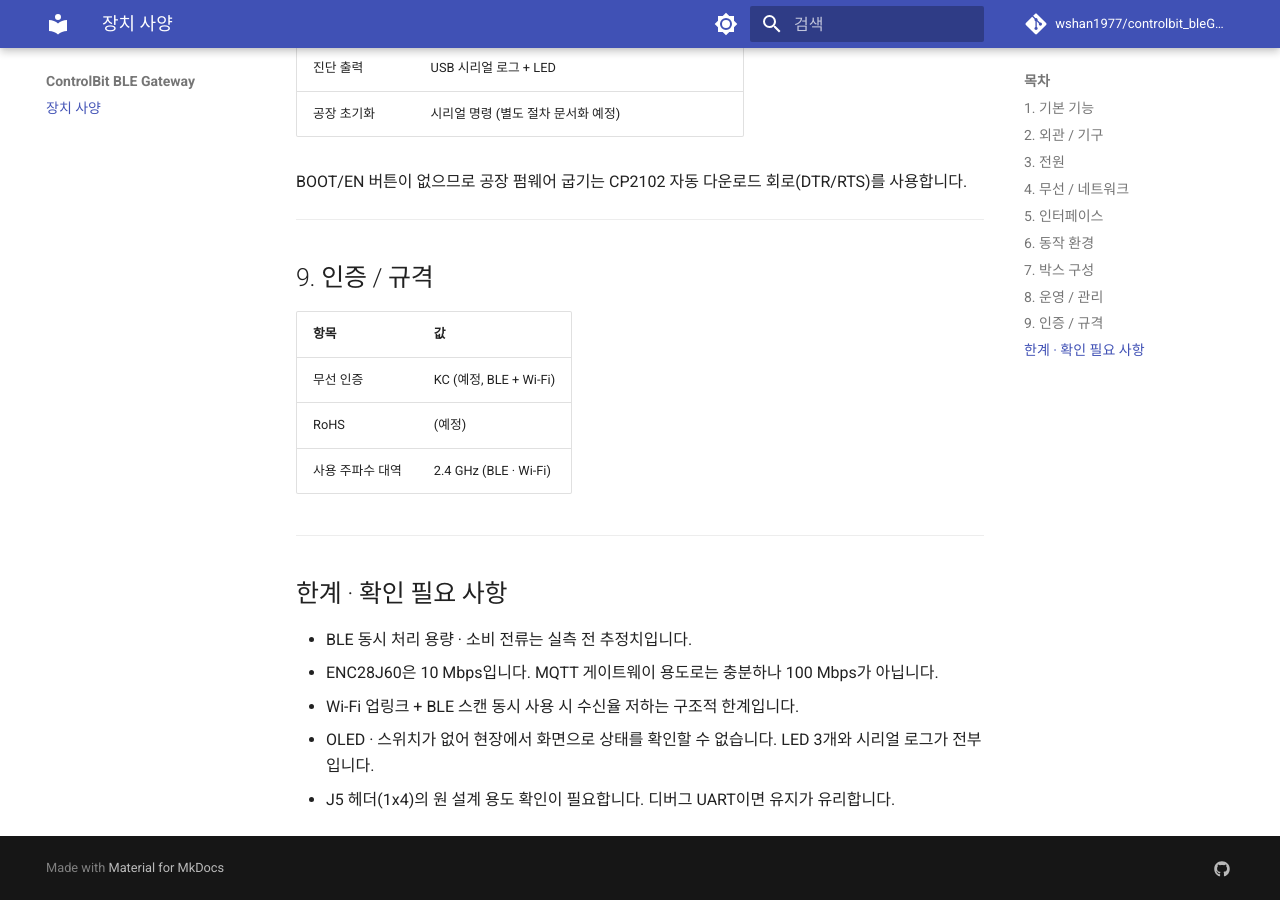
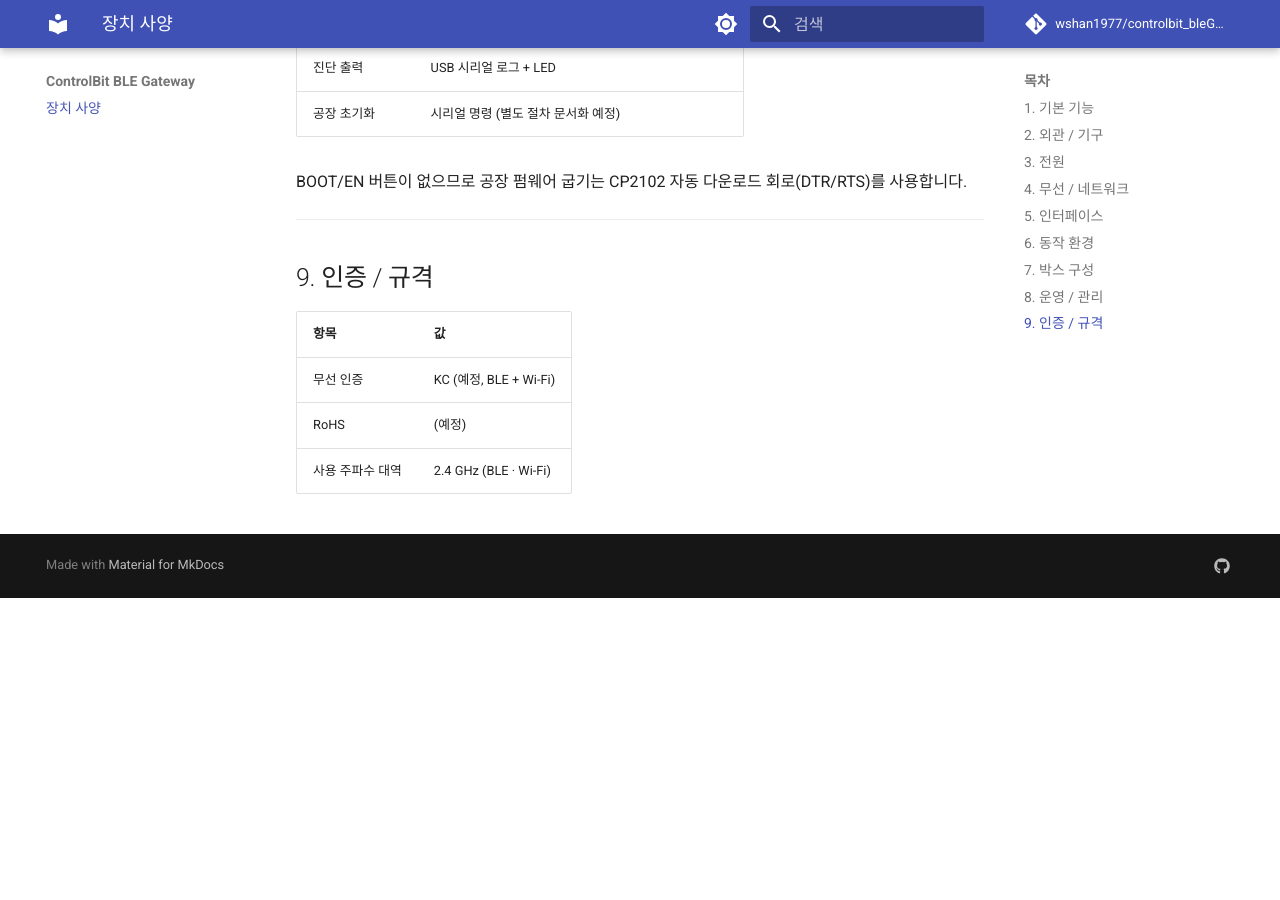
Before and after one commit to wshan1977/controlbit_bleGateWay, an MkDocs documentation site: the page built from doc/index.md, in a window 1280 px wide and 900 px high, scrolled down 3870 px. Built offline with MkDocs 1.6.1 and Material for MkDocs 9.7.7, drawn with Linux system fonts in a browser that asks for light colours; comment, search, counter and statistics services are not loaded; after the commit the page ends 4468 px from its top, so only the background shows below that.

Commit message:
Remove limitations/open-questions section from public spec
Co-Authored-By: Claude Fable 5 <noreply@anthropic.com>

```diff
--- a/doc/index.md
+++ b/doc/index.md
@@ -124,13 +124,3 @@ BOOT/EN 버튼이 없으므로 공장 펌웨어 굽기는 CP2102 자동 다운
 | 무선 인증 | KC (예정, BLE + Wi-Fi) |
 | RoHS | (예정) |
 | 사용 주파수 대역 | 2.4 GHz (BLE · Wi-Fi) |
-
----
-
-## 한계 · 확인 필요 사항
-
-- BLE 동시 처리 용량 · 소비 전류는 실측 전 추정치입니다.
-- ENC28J60은 10 Mbps입니다. MQTT 게이트웨이 용도로는 충분하나 100 Mbps가 아닙니다.
-- Wi-Fi 업링크 + BLE 스캔 동시 사용 시 수신율 저하는 구조적 한계입니다.
-- OLED · 스위치가 없어 현장에서 화면으로 상태를 확인할 수 없습니다. LED 3개와 시리얼 로그가 전부입니다.
-- J5 헤더(1x4)의 원 설계 용도 확인이 필요합니다. 디버그 UART이면 유지가 유리합니다.
```
